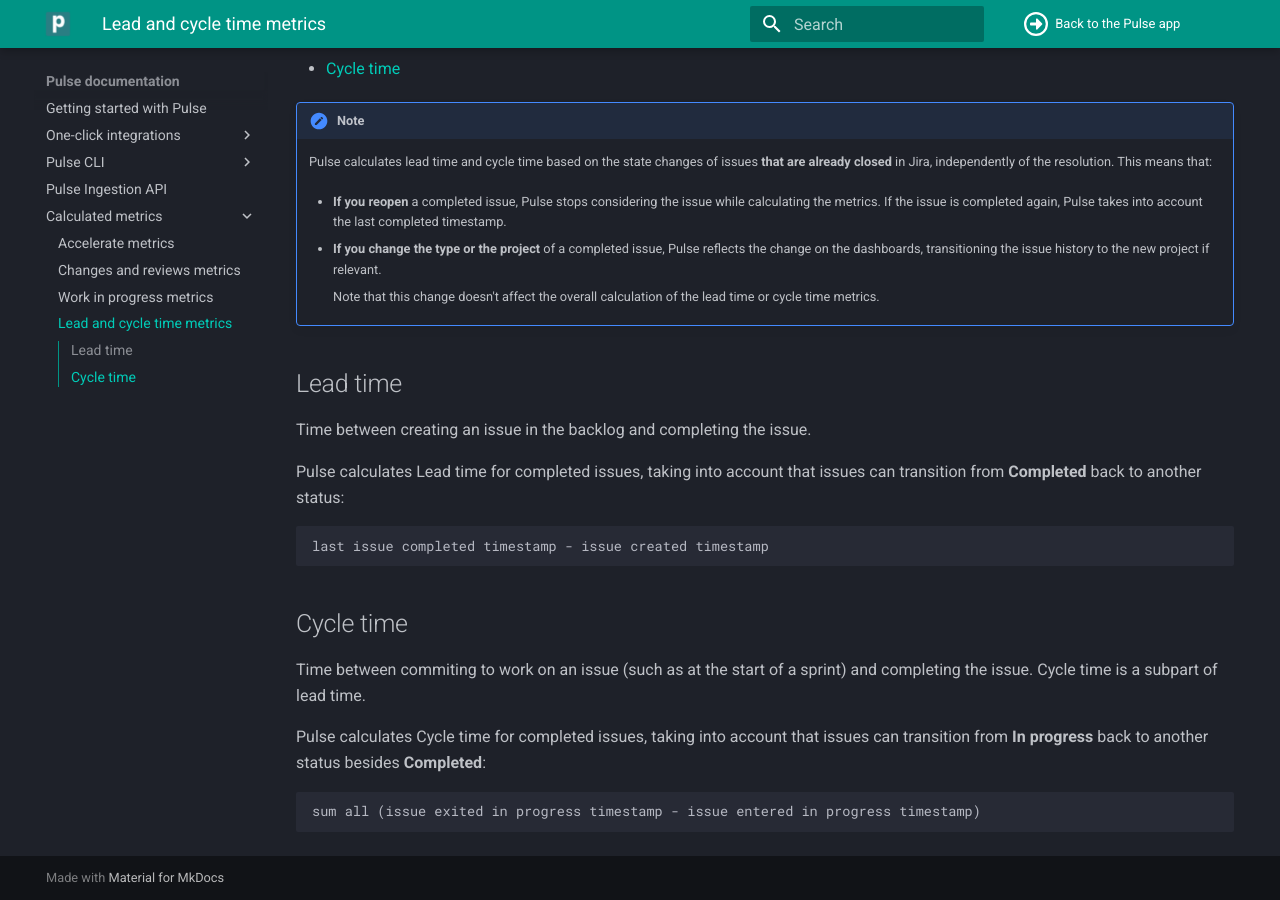
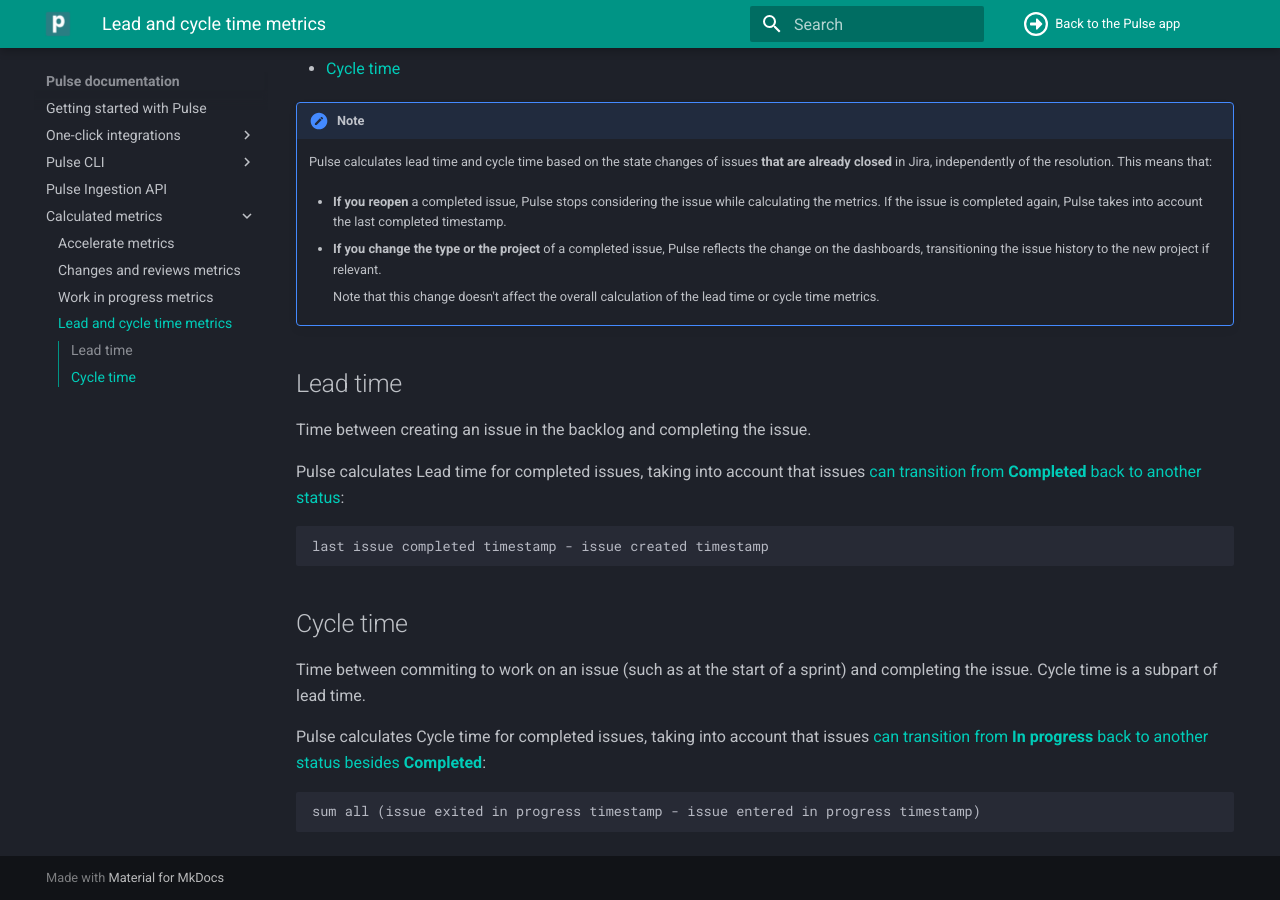
Before and after one commit to codacy/pulse-user-docs, an MkDocs documentation site: the page built from docs/metrics/lead-cycle-time.md, in a window 1280 px wide and 900 px high, scrolled down 526 px. Built offline with MkDocs 1.6.1 and Material for MkDocs 9.7.7, drawn with Linux system fonts in a browser that asks for light colours; part of the change alters nothing that is shown.

````diff
--- a/docs/metrics/lead-cycle-time.md
+++ b/docs/metrics/lead-cycle-time.md
@@ -20,7 +20,7 @@ Monitoring you team's lead time and cycle time allows you to understand if you'r
 
 Time between creating an issue in the backlog and completing the issue.
 
-Pulse calculates Lead time for completed issues, taking into account that issues can transition from **Completed** back to another status:
+Pulse calculates Lead time for completed issues, taking into account that issues [can transition from **Completed** back to another status](../one-click-integrations/jira-integration.md#collected-data):
 
 ```text
 last issue completed timestamp - issue created timestamp
@@ -30,7 +30,7 @@ last issue completed timestamp - issue created timestamp
 
 Time between commiting to work on an issue (such as at the start of a sprint) and completing the issue. Cycle time is a subpart of lead time.
 
-Pulse calculates Cycle time for completed issues, taking into account that issues can transition from **In progress** back to another status besides **Completed**:
+Pulse calculates Cycle time for completed issues, taking into account that issues [can transition from **In progress** back to another status besides **Completed**](../one-click-integrations/jira-integration.md#collected-data):
 
 ```text
 sum all (issue exited in progress timestamp - issue entered in progress timestamp)
````
